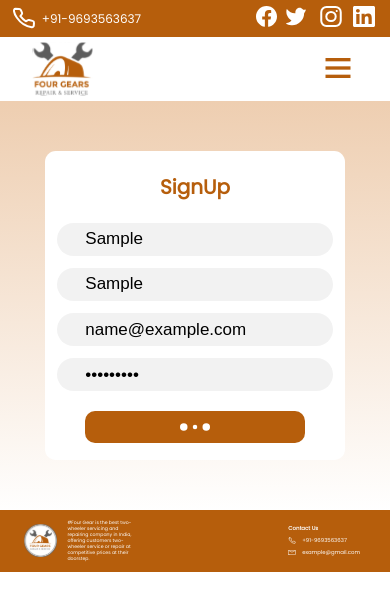
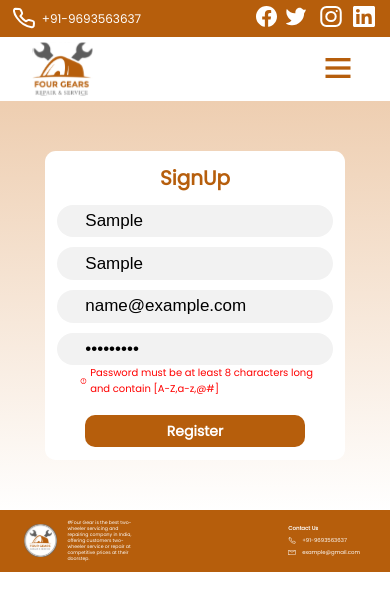
Before and after one commit to anshulkumarx7/FourGear-MotorBikeService-FrontEnd, a React (Vite) app: page /signup in a window 390 px wide. Both pictures are taken after typing "Sample", "Sample", "name@example.com", "Sample123" into the empty fields and a click on the button "Register". Shown: the top 610 px of the page. Built offline with nearby package versions, Linux system fonts and the light colour scheme; no server answers.

Commit message:
added validation on signUp

```diff
--- a/package.json
+++ b/package.json
@@ -16,7 +16,8 @@
     "react-icons": "^4.8.0",
     "react-loader-spinner": "^5.3.4",
     "react-router-dom": "^6.11.2",
-    "swiper": "^9.3.2"
+    "swiper": "^9.3.2",
+    "yup": "^1.2.0"
   },
   "devDependencies": {
     "@types/react": "^18.0.28",
--- a/src/Components/Signup.jsx
+++ b/src/Components/Signup.jsx
@@ -1,7 +1,9 @@
 import React, { useState } from "react";
 import "../Styles/Signup.css";
 import axios from "axios";
+import { CgDanger } from "react-icons/cg";
 import { ThreeDots } from "react-loader-spinner";
+import signUpValidation from "../schemas/signupValidation";
 function Signup() {
   const [loading, setLoading] = useState(false);
   const [signupData, setSignupData] = useState({
@@ -10,12 +12,14 @@ function Signup() {
     email: "",
     password: "",
   });
+  const [errors, setErrors] = useState({});
   function handleChange(event) {
     const { name, value } = event.target;
     setSignupData((prevValue) => ({
       ...prevValue,
       [name]: value,
     }));
+    setErrors((prevErrors) => ({ ...prevErrors, [name]: "" }));
   }
   const signup = async (config) => {
     try {
@@ -27,7 +31,18 @@ function Signup() {
       console.log(error);
     }
   };
-  function handleSubmit(e) {
+  const handleBlur = (event) => {
+    const { name } = event.target;
+    try {
+      signUpValidation.validateSyncAt(name, signupData);
+    } catch (validationError) {
+      setErrors((prevErrors) => ({
+        ...prevErrors,
+        [name]: validationError.message,
+      }));
+    }
+  };
+  const handleSubmit = async (e) => {
     e.preventDefault();
     let config = {
       method: "post",
@@ -38,40 +53,90 @@ function Signup() {
       },
       data: signupData,
     };
+    try {
+      setLoading(true);
+      await signUpValidation.validate(signupData, { abortEarly: false });
+      setLoading(false);
       signup(config);
+    } catch (validationError) {
+      setLoading(false);
+      console.log(validationError);
+      const newErrors = {};
+      validationError.inner.forEach((error) => {
+        newErrors[error.path] = error.message;
+      });
+
+      setErrors(newErrors);
     }
+  };
   return (
     <div className="fourGearSignUp">
       <div className="fourGearSignUpForm">
         <h2>SignUp</h2>
         <div className="fourGearSignUpFormContainer">
           <form onSubmit={handleSubmit}>
+            <div className="fourGearSignUpFormInput">
               <input
                 name="fname"
                 placeholder="First Name"
+                autoComplete="off"
                 onChange={handleChange}
-              value={signupData.firstName}
+                onBlur={handleBlur}
+                value={signupData.fName}
               ></input>
+              {errors.fname && (
+                <div className="signUpErrors">
+                  <CgDanger className="cgDanger" />
+                  {errors.fname}
+                </div>
+              )}
+            </div>
+            <div className="fourGearSignUpFormInput">
               <input
                 name="lname"
                 placeholder="Last Name"
+                autoComplete="off"
                 onChange={handleChange}
-              value={signupData.lastName}
+                onBlur={handleBlur}
+                value={signupData.lName}
               ></input>
+              {errors.lname && (
+                <div className="signUpErrors">
+                  <CgDanger className="cgDanger" />
+                  {errors.lname}
+                </div>
+              )}
+            </div>
+            <div className="fourGearSignUpFormInput">
               <input
                 name="email"
                 type="email"
                 placeholder="E-mail"
+                autoComplete="off"
+                onBlur={handleBlur}
                 onChange={handleChange}
                 value={signupData.email}
               ></input>
+              {errors.email && (
+                <div className="signUpErrors">
+                  <CgDanger className="cgDanger" />
+                  {errors.email}
+                </div>
+              )}
+            </div>
+            <div className="fourGearSignUpFormInput">
               <input
                 name="password"
                 type="password"
                 placeholder="Password"
+                autoComplete="off"
                 onChange={handleChange}
+                onBlur={handleBlur}
                 value={signupData.password}
               ></input>
+              {errors.password && <div className="signUpErrors"><CgDanger className="cgDanger" />{errors.password}</div>}
+            </div>
+
             <div className="fourGearSignupRegisterButton">
               <button>
                 {loading ? (
--- a/src/Styles/Signup.css
+++ b/src/Styles/Signup.css
@@ -2,7 +2,7 @@
 .fourGearSignUp {
   width: 100vw;
   max-width: 100%;
-  padding:4rem 0;
+  padding: 4rem 0;
   /* border: 2px solid black; */
   background: linear-gradient(
     359.39deg,
@@ -40,10 +40,25 @@
   height: 5.045rem;
   padding: 0.5rem 0.5rem 0.5rem 2.8rem;
   font-size: 1.7rem;
-  margin-bottom: 2rem;
   background-color: #f2f2f2;
   border-radius: 3.6rem;
   border: none;
+}
+.signUpErrors {
+  color: red;
+  padding-left: 2.3rem;
+  font-size: 1rem;
+  font-weight: 500;
+  display: flex;
+  align-items: center;
+}
+.cgDanger {
+  color: red;
+  font-size: 1rem;
+  margin-right: 0.3rem;
+}
+.fourGearSignUpFormInput {
+  margin-bottom: 2rem;
 }
 .fourGearSignUpForm button {
   font-family: "Poppins", sans-serif;
@@ -60,48 +75,60 @@
   margin: auto 0;
   margin-bottom: 2.5rem;
 }
-.fourGearSignupRegisterButton{
-  display:flex;
+.fourGearSignupRegisterButton {
+  display: flex;
   align-items: center;
   justify-content: center;
-  margin-top:1.5rem;
+  margin-top: 1.5rem;
 }
-.fourGearSignupRegisterButton button{
+.fourGearSignupRegisterButton button {
   display: flex;
   align-items: center;
   justify-content: center;
 }
-@media screen and (max-width: 650px){
-  .fourGearSignUp{
-    height:auto;
-    padding:5rem 0;
+@media screen and (max-width: 650px) {
+  .fourGearSignUp {
+    height: auto;
+    padding: 5rem 0;
   }
   .fourGearSignUpForm {
     width: 30.06rem;
-    height: 30.9rem;
+    height:100%;
   }
   .fourGearSignUpForm h2 {
     font-size: 2rem;
     line-height: 2.4rem;
-    margin:1.5rem 0;
+    margin: 1.5rem 0;
   }
   .fourGearSignUpFormContainer {
     width: 27.54rem;
   }
   .fourGearSignUpFormContainer input {
     height: 3.27rem;
-    margin-bottom: 1.25rem;
+    /* margin-bottom: 1.25rem; */
+  }
+  .fourGearSignUpFormContainer input::placeholder {
+    font-size: 1.2rem;
+  }
+  .cgDanger {
+    font-size: 1rem;
+  }
+  .signUpErrors {
+    font-size: 1rem;
+  }
+  .fourGearSignUpFormInput {
+    margin-bottom: 1rem;
   }
   .fourGearSignUpForm button {
     width: 22.011rem;
     height: 3.183rem;
-    margin:0.75rem;
+    margin: 0.75rem;
+    margin-bottom: 1.3rem;
   }
-  .fourGearSignupRegisterButton{
-    margin:unset;
+  .fourGearSignupRegisterButton {
+    margin: unset;
   }
-  .fourGearSignupRegisterButton button{
+  .fourGearSignupRegisterButton button {
     font-size: 1.4rem;
   }
-
 }
--- /dev/null
+++ b/src/schemas/signupValidation.jsx
@@ -0,0 +1,16 @@
+import * as Yup from "yup";
+
+const signUpValidation = Yup.object().shape({
+  fname: Yup.string().min(2,' First Name should be more than 2 Characters').max(20).required("Please enter your first name"),
+  lname: Yup.string().min(2,' Last Name should be more than 2 Characters').max(20).required("Please enter your last name"),
+  email: Yup.string().email(' Invalid Email').required("Please enter your email"),
+  password: Yup.string()
+    .min(8,'Password must be least 8 Characters')
+    .max(15)
+    .required("Password is required")
+    .matches(
+      /^(?=.*[a-z])(?=.*[A-Z])(?=.*\d)(?=.*[@$!%*?&])[A-Za-z\d@$!%*?&]{8,}$/,
+      " Password must be at least 8 characters long and contain [A-Z,a-z,@#]"
+    ),
+});
+export default signUpValidation;
```
Also changed, not shown: 1 other file (tests, documents, lock files or other folders). Lines whose indentation alone changed are shown as unchanged.
